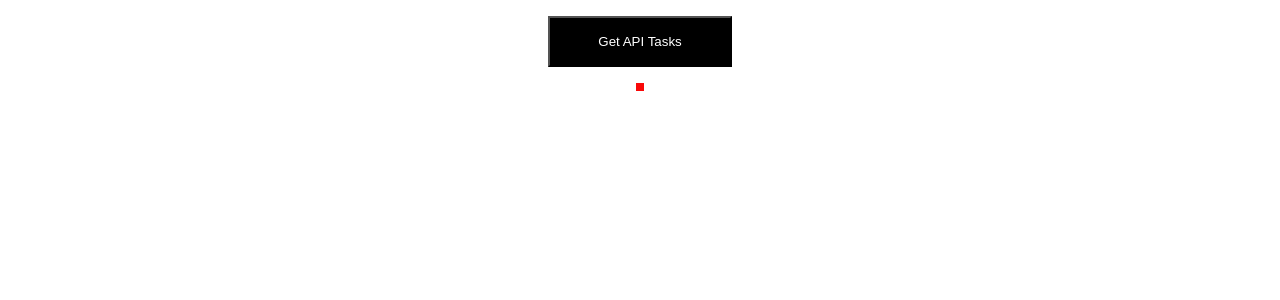
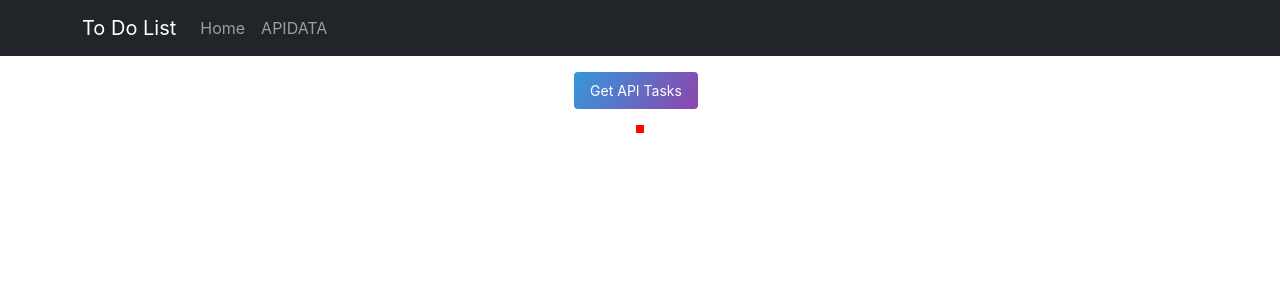
Before and after one commit to zainosti/react_project, a React (Create React App) app: page /apiData in a window 1280 px wide. Shown: the top 300 px of the page. Built offline with nearby package versions, Linux system fonts and the light colour scheme.

Commit message:
Updated UI & Added functionality to include api task with in

```diff
--- a/package.json
+++ b/package.json
@@ -7,7 +7,9 @@
     "@testing-library/react": "^13.4.0",
     "@testing-library/user-event": "^13.5.0",
     "axios": "^1.4.0",
+    "bootstrap": "^5.2.3",
     "react": "^18.2.0",
+    "react-bootstrap": "^2.7.4",
     "react-dom": "^18.2.0",
     "react-scripts": "5.0.1",
     "web-vitals": "^2.1.4"
--- a/public/index.html
+++ b/public/index.html
@@ -25,6 +25,8 @@
       Learn how to configure a non-root public URL by running `npm run build`.
     -->
     <title>React App</title>
+    <link href="https://cdn.jsdelivr.net/npm/bootstrap@5.3.0-alpha3/dist/css/bootstrap.min.css" rel="stylesheet" integrity="sha384-KK94CHFLLe+nY2dmCWGMq91rCGa5gtU4mk92HdvYe+M/SXH301p5ILy+dN9+nJOZ" crossorigin="anonymous">
+  </head>
   </head>
   <body>
     <noscript>You need to enable JavaScript to run this app.</noscript>
@@ -39,5 +41,10 @@
       To begin the development, run `npm start` or `yarn start`.
       To create a production bundle, use `npm run build` or `yarn build`.
     -->
+    <script
+      src="https://cdn.jsdelivr.net/npm/bootstrap@5.3.0-alpha3/dist/js/bootstrap.bundle.min.js"
+      integrity="sha384-ENjdO4Dr2bkBIFxQpeoTz1HIcje39Wm4jDKdf19U8gI4ddQ3GYNS7NTKfAdVQSZe"
+      crossorigin="anonymous"
+    ></script>
   </body>
 </html>
--- a/src/App.css
+++ b/src/App.css
@@ -1,5 +1,5 @@
 .main-container {
-  background-color: #000;
+  background-color: #fff;
   height: 100vh;
 }
 .cards {
@@ -19,7 +19,7 @@
   margin-top: 16px;
   margin-bottom: 16px;
   padding: 16px 48px;
-  background-color: black;
+  background-color: #fff;
   color: #fff;
 }
 .center {
@@ -38,10 +38,11 @@
   border-radius: 4px;
   width: 200px;
   margin-right: 8px;
-  color: #fff;
+  color: #000;
   background-color: transparent;
 }
-.add_btn {
+.add_btn,
+.submit_btn {
   background-image: linear-gradient(120deg, #3498db, #8e44ad);
   color: #ffffff;
   border: none;
--- a/src/App.js
+++ b/src/App.js
@@ -2,17 +2,51 @@ import React from "react";
 import TodoList from "./components/todolist";
 import { Routes, Route } from "react-router-dom";
 import APIDATA from "./components/apidata";
+import Container from "react-bootstrap/Container";
+import Nav from "react-bootstrap/Nav";
+import Navbar from "react-bootstrap/Navbar";
 import "./App.css";
 function APP() {
   return (
     <Routes>
-      <Route path="/apiData" element={<APIDATA />} />
       <Route
-        path="/yourTasks"
+        path="/apiData"
         element={
-          <div className="main-container">
-            <TodoList />
-          </div>
+          <>
+            <>
+              <Navbar bg="dark" variant="dark">
+                <Container>
+                  <Navbar.Brand href="/">To Do List</Navbar.Brand>
+                  <Nav className="me-auto">
+                    <Nav.Link href="/">Home</Nav.Link>
+                    <Nav.Link href="/apiData">APIDATA</Nav.Link>
+                  </Nav>
+                </Container>
+              </Navbar>
+            </>
+            <APIDATA />
+          </>
+        }
+      />
+      <Route
+        path="/"
+        element={
+          <>
+            <>
+              <Navbar bg="dark" variant="dark">
+                <Container>
+                  <Navbar.Brand href="/">To Do List</Navbar.Brand>
+                  <Nav className="me-auto">
+                    <Nav.Link href="/">Home</Nav.Link>
+                    <Nav.Link href="/apiData">APIDATA</Nav.Link>
+                  </Nav>
+                </Container>
+              </Navbar>
+            </>
+            <div className="main-container">
+              <TodoList />
+            </div>
+          </>
         }
       />
     </Routes>
--- a/src/components/apidata.jsx
+++ b/src/components/apidata.jsx
@@ -7,6 +7,7 @@ const Apidata = () => {
       .get("https://jsonplaceholder.typicode.com/todos")
       .then((resp) => {
         setData(resp.data);
+        console.log(resp.data);
       })
       .catch((error) => console.log("error", error));
   };
--- a/src/components/todolist.jsx
+++ b/src/components/todolist.jsx
@@ -1,4 +1,5 @@
 import React, { useState, useEffect } from "react";
+import axios from "axios";
 import Task from "./task";
 
 const TodoList = () => {
@@ -8,13 +9,25 @@ const TodoList = () => {
   const [incomplete, setincomplete] = useState([]);
   const [ShowCompletedTasks, setShowCompletedTasks] = useState(false);
   const [ShowIncompleteTasks, setShowIncompleteTasks] = useState(false);
+  const [item, setitem] = useState(0);
   useEffect(() => {
     const storedTasks = localStorage.getItem("tasks");
     if (storedTasks) {
       setTasks(JSON.parse(storedTasks));
     }
   }, []);
-
+  const getData = () => {
+    axios
+      .get("https://jsonplaceholder.typicode.com/todos")
+      .then((resp) => {
+        const updatedTasks = [...tasks, resp.data[item]];
+        setTasks(updatedTasks);
+        console.log(resp.data);
+        setitem((item) => item + 1);
+        localStorage.setItem("tasks", JSON.stringify(updatedTasks));
+      })
+      .catch((error) => console.log("error", error));
+  };
   const addTask = () => {
     if (newTask.trim() !== "") {
       const task = {
@@ -90,7 +103,7 @@ const TodoList = () => {
   };
   const editTask = (taskId, newTitle) => {
     const updatedTasks = tasks.map((task) => {
-      if (task.id === taskId) {
+      if ((task.id === taskId) & (newTitle !== "")) {
         return {
           ...task,
           title: newTitle,
@@ -117,6 +130,9 @@ const TodoList = () => {
           />
           <button className="add_btn" onClick={addTask}>
             Add Task
+          </button>
+          <button className="submit_btn" onClick={getData}>
+            Add Api Data
           </button>
           <select className="status" onChange={handleSelection}>
             <option>Filter</option>
```
Also changed, not shown: 1 other file (tests, documents, lock files or other folders).
